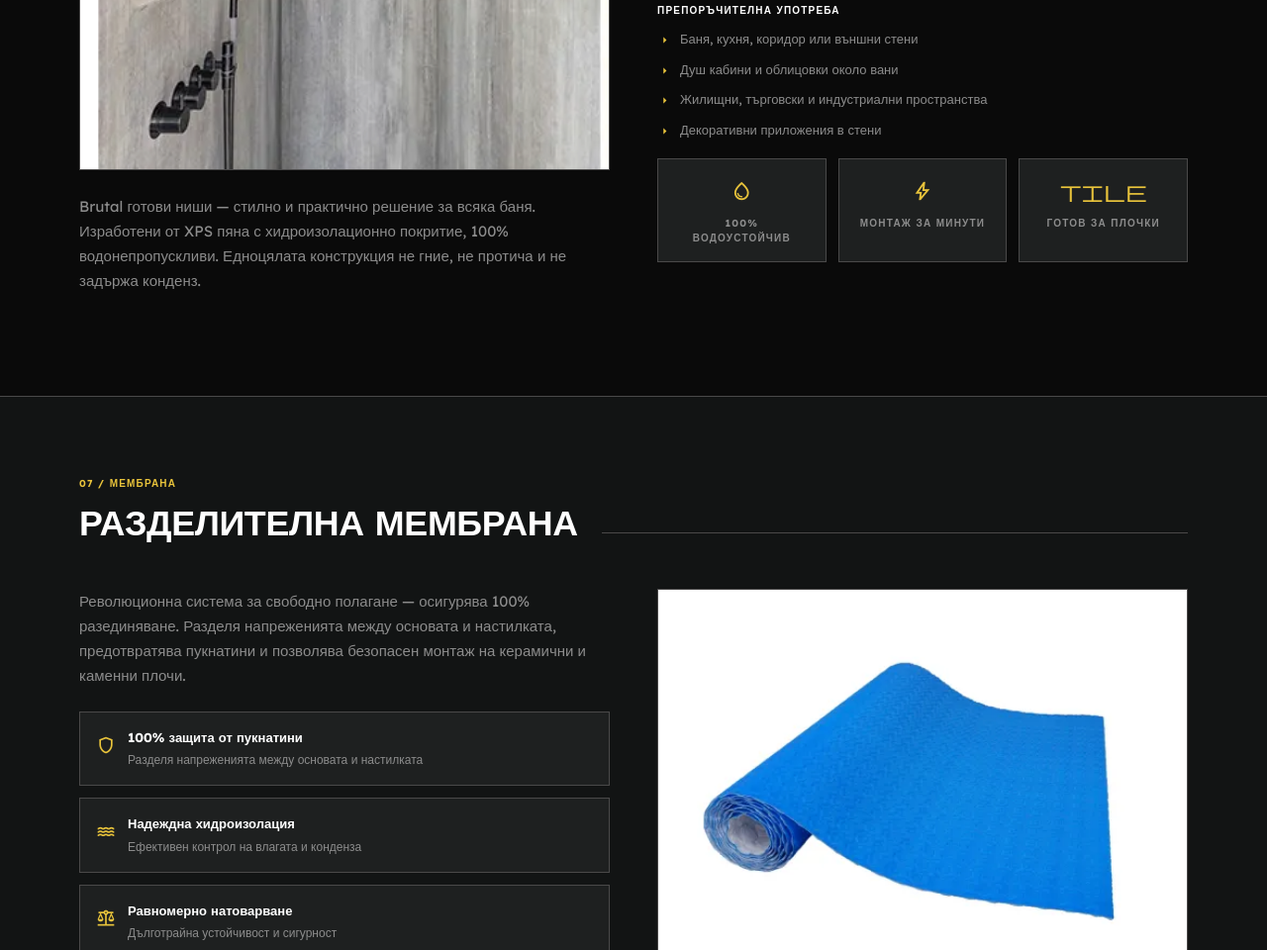
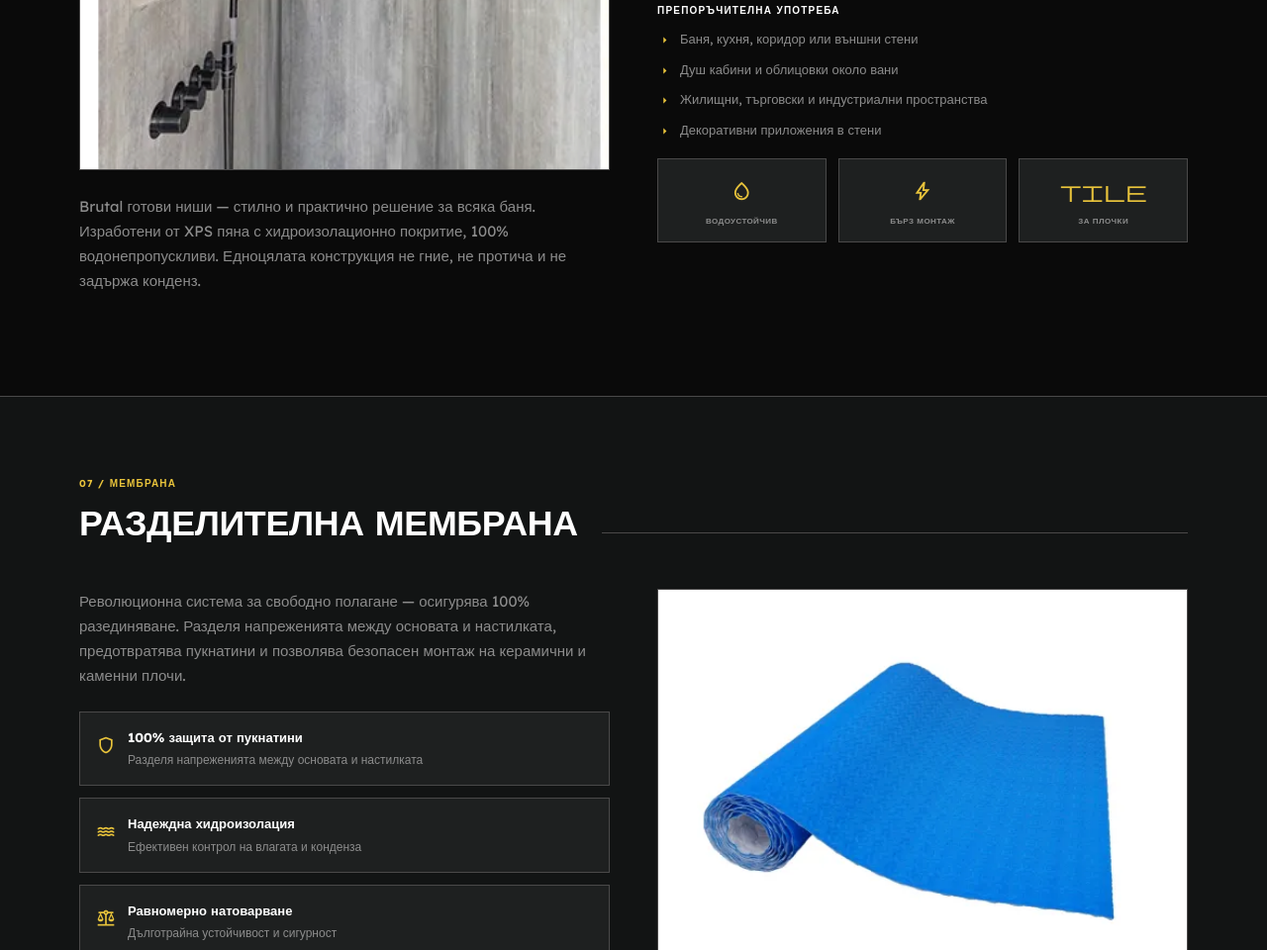
Before and after one commit to tlk0s/ssg, a plain HTML site: page catalog.html in a window 1280 px wide. Shown: the part 5975-6935 px from the top of the page at 99% size. Drawn offline with nearby package versions, Linux system fonts and the light colour scheme.

Commit message:
Fix iOS horizontal scroll: touch-action:pan-y on body, pan-x on cat-nav-inner, shorten overflow icon labels

```diff
--- a/catalog.html
+++ b/catalog.html
@@ -18,7 +18,7 @@ tailwind.config={darkMode:"class",theme:{extend:{
 </script>
 <style>
 *{box-sizing:border-box}
-body{background:#0A0A0A;color:#e2e2e2;font-family:'Lexend',sans-serif}
+body{background:#0A0A0A;color:#e2e2e2;font-family:'Lexend',sans-serif;touch-action:pan-y}
 .ms{font-family:'Material Symbols Outlined';font-size:inherit;font-style:normal;font-variation-settings:'FILL' 0,'wght' 400,'GRAD' 0,'opsz' 24}
 #mobile-menu{display:none}#mobile-menu.open{display:block}
 html{scroll-behavior:smooth;overflow-x:hidden}
@@ -34,7 +34,7 @@ html{scroll-behavior:smooth;overflow-x:hidden}
 .size-table tr:last-child td{border-bottom:none}
 .size-table tr:hover td{background:#1e2020}
 #cat-nav{position:sticky;top:80px;z-index:40;background:rgba(10,10,10,.92);backdrop-filter:blur(16px);border-bottom:1px solid #4a4949}
-#cat-nav-inner{overflow-x:auto;-webkit-overflow-scrolling:touch}
+#cat-nav-inner{overflow-x:auto;-webkit-overflow-scrolling:touch;touch-action:pan-x pan-y}
 .cat-nav-link{font-size:10px;font-weight:700;letter-spacing:.1em;text-transform:uppercase;color:#8C8C8C;white-space:nowrap;padding:14px 0;border-bottom:2px solid transparent;transition:color .2s,border-color .2s;text-decoration:none;display:inline-block}
 .cat-nav-link:hover,.cat-nav-link.active{color:#e8c33b;border-bottom-color:#e8c33b}
 </style>
@@ -415,10 +415,10 @@ function buildProductLayout(p){
           ))
         ) : null,
         h('div',{class:'grid grid-cols-3 gap-3 mt-4'},
-          [['water_drop','100% Водоустойчив'],['bolt','Монтаж за минути'],['tile','Готов за плочки']].map(([icon,txt])=>
-            h('div',{class:'product-card p-4 text-center'},
+          [['water_drop','Водоустойчив'],['bolt','Бърз монтаж'],['tile','За плочки']].map(([icon,txt])=>
+            h('div',{class:'product-card p-4 text-center overflow-hidden'},
               h('span',{class:'ms text-gold block mb-2',style:'font-size:22px'},icon),
-              h('div',{class:'text-architectural-grey label-caps'},txt)
+              h('div',{class:'text-architectural-grey label-caps',style:'font-size:8px;letter-spacing:.05em;word-break:break-word;line-height:1.3'},txt)
             )
           )
         )
```
Also changed, not shown: index.html (+1 -1 lines).
